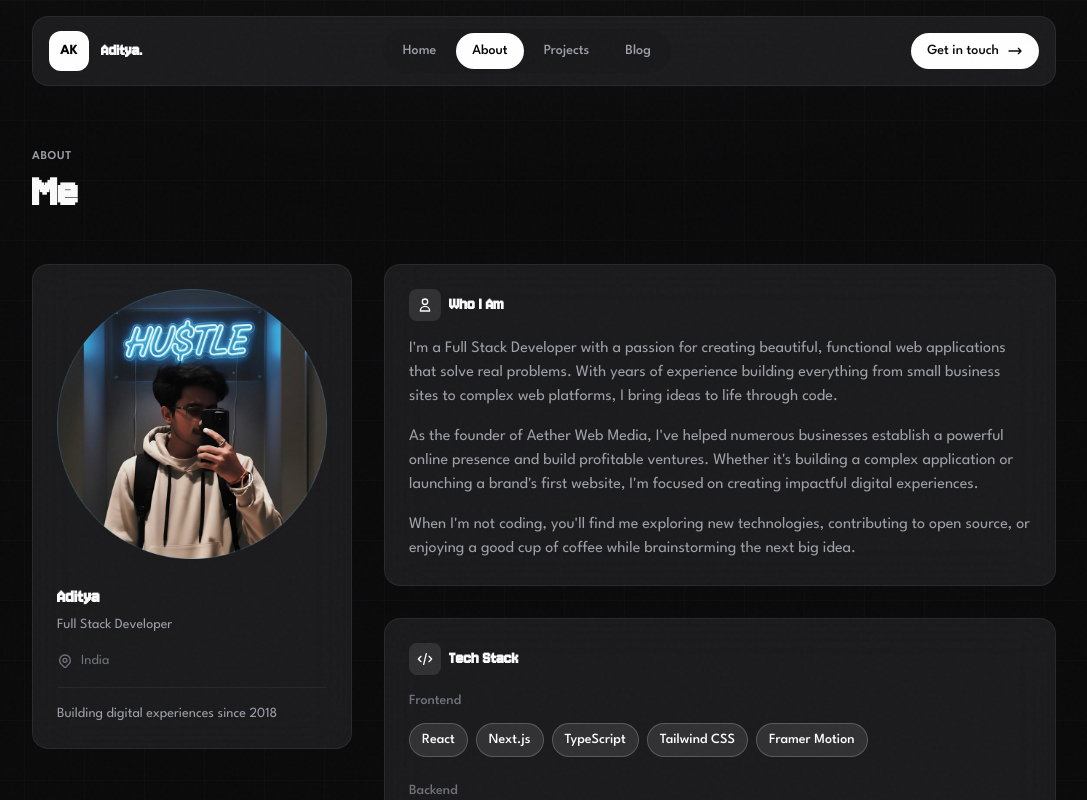
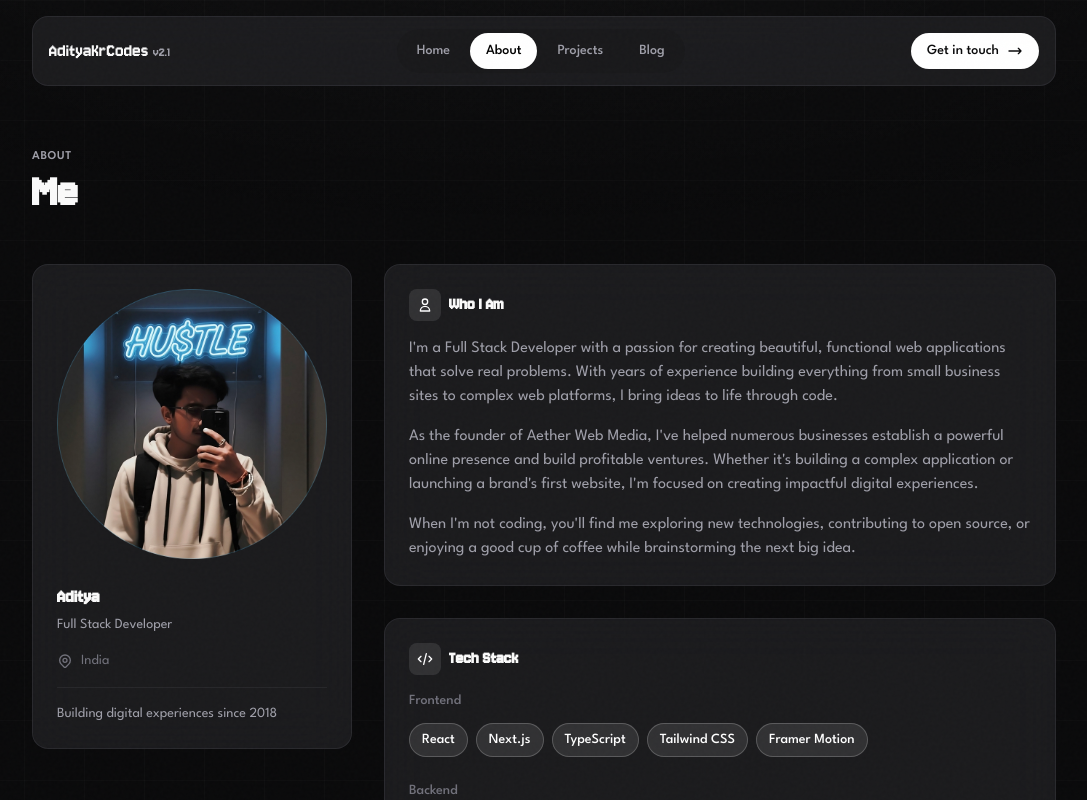
Before and after one commit to adityakrcodes/portfolio, a Next.js app: page /about in a window 1280 px wide. Shown: the top 800 px of the page, without its empty margins (96-1183 px from the left). Built offline with nearby package versions, Linux system fonts and the light colour scheme.

Commit message:
added: version

```diff
--- a/app/components/Navbar.tsx
+++ b/app/components/Navbar.tsx
@@ -29,11 +29,8 @@ const Navbar = () => {
           <div className="flex items-center justify-between bg-zinc-800/60 backdrop-blur-xl border border-zinc-700/40 rounded-2xl px-4 py-3 transition-all hover:bg-zinc-800/80 hover:border-white/20">
             {/* Logo */}
             <Link href="/" className="flex items-center gap-3 group">
-              <div className="w-10 h-10 rounded-xl bg-white flex items-center justify-center font-bold text-black text-sm transition-transform group-hover:scale-105">
-                AK
-              </div>
-              <span className={`font-semibold text-lg hidden sm:block ${logo.className}`}>
-                Aditya<span className="text-white">.</span>
+              <span className={`text-xl hidden sm:block ${logo.className}`}>
+                AdityaKrCodes <span className="text-zinc-400 font-normal text-sm">v2.1</span>
               </span>
             </Link>
 
```
